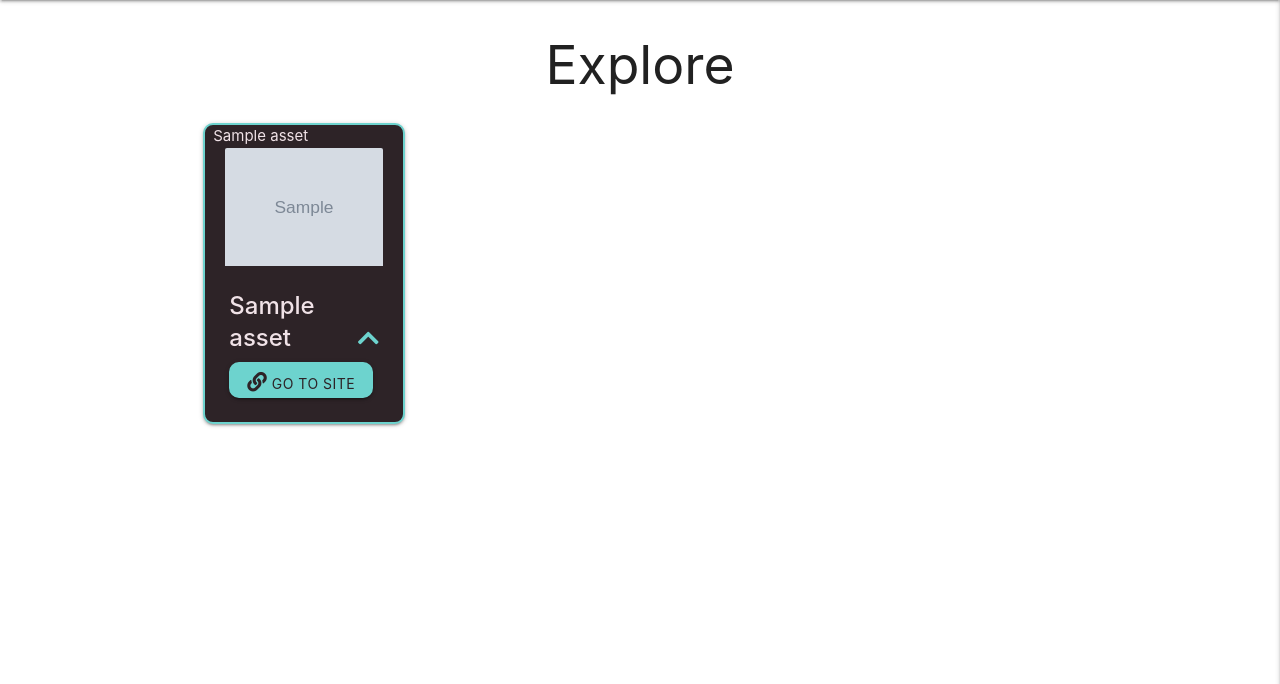
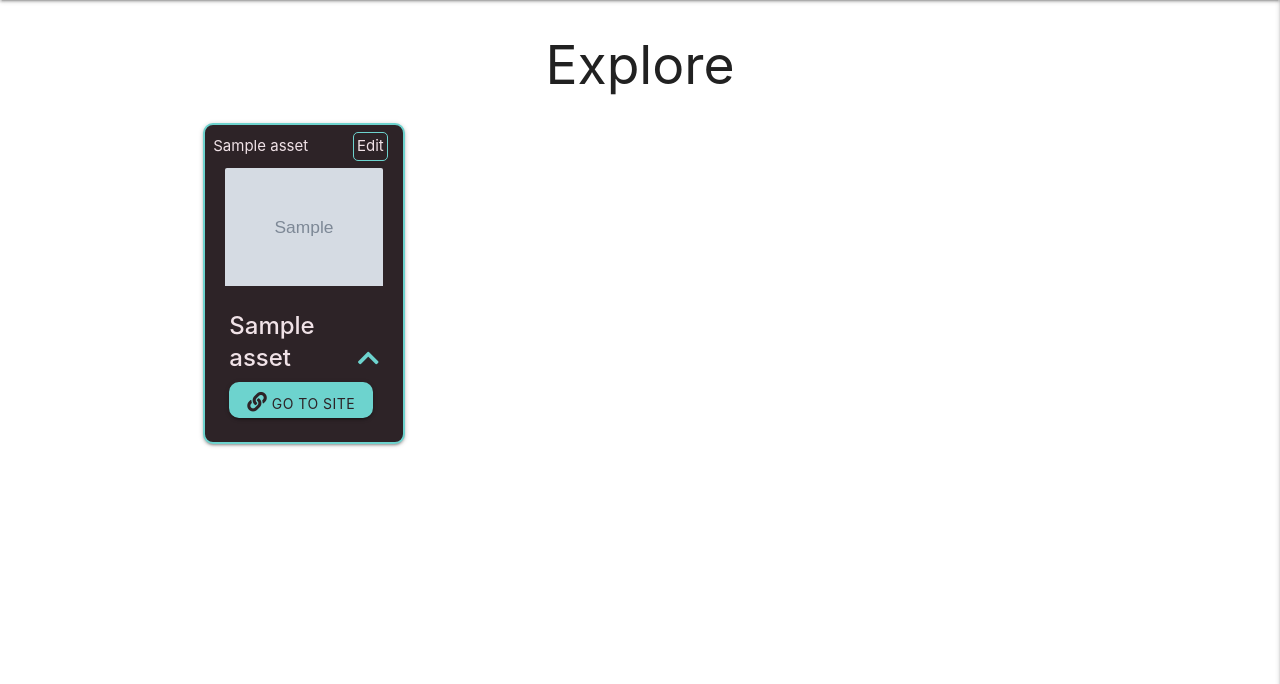
Before and after one commit to Brian-FullStack/dev_pool, a Flask app: page / in a window 1280 px wide. Shown: the part 64-748 px from the top of the page. Run offline with Flask 2, Linux system fonts and the light colour scheme; grey boxes marked "Sample" are stand-in pictures; a database or web service that is not in the repository returns one stand-in record (values such as "Sample title"); some libraries are stand-ins or nearby versions.

Commit message:
Added Edit Button

```diff
--- a/static/css/style.css
+++ b/static/css/style.css
@@ -39,8 +39,9 @@
     color: #F0E2E7;
 }
 
-.card{
-    height: 100%;
+.card-reveal h5{
+    margin-top: 0;
+    padding-top: 1em;
 }
 
 .card-category{
@@ -80,4 +81,25 @@
     color: #6DD3CE;
 }
 
+.btn-edit{
+    margin-right: 1em;
+    color: #F0E2E7;
+    border: 1px solid #6DD3CE;
+    border-radius: 5px;
+    padding: 2px 3px;
+}
+
+.btn-edit:hover{
+    color: #2D2327;
+    background-color: #6DD3CE;
+    transition: 500ms;
+}
+
+.card-header{
+    display: flex;
+    flex-direction: row;
+    align-items: baseline;
+justify-content: space-between;
+}
+
 /* Forms */
--- a/templates/assets.html
+++ b/templates/assets.html
@@ -8,10 +8,13 @@
       {% for asset in assets %}
         <div class="col s12 m3">
             <div class="card">
-                <!--Card Category-->
-                <span class="card-category">
-                    {{ asset.category_name }}
-                </span>
+                <!--Card Category and Edit-->
+                <div class="card-header">
+                  <span class="card-category">
+                      {{ asset.category_name }}
+                  </span>
+                  <a href="" class="btn-edit">Edit</a>
+                </div>
                 <div class="card-image waves-effect waves-block waves-light">
                     <!--Card Image-->
                   {% if asset.asset_image %}
```
